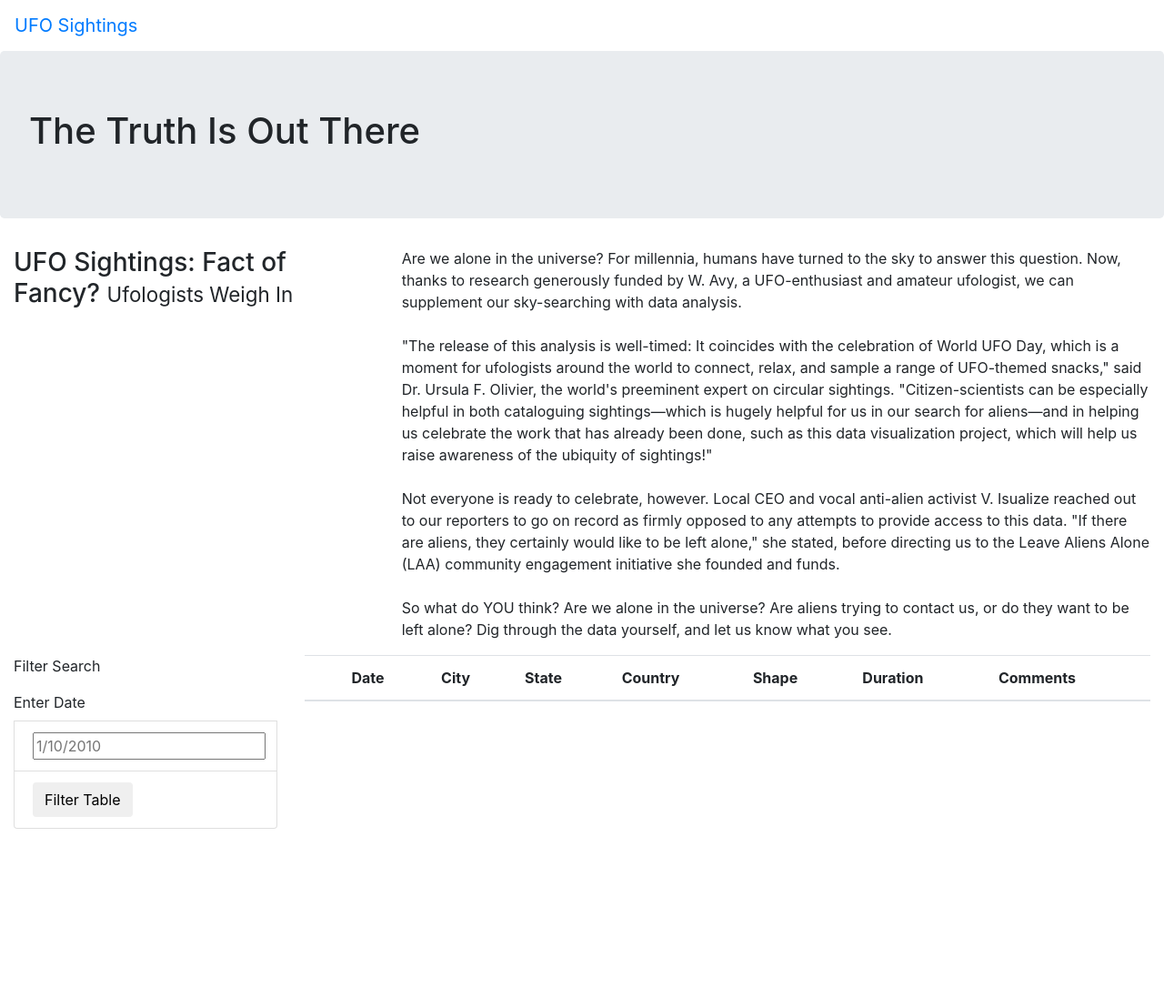
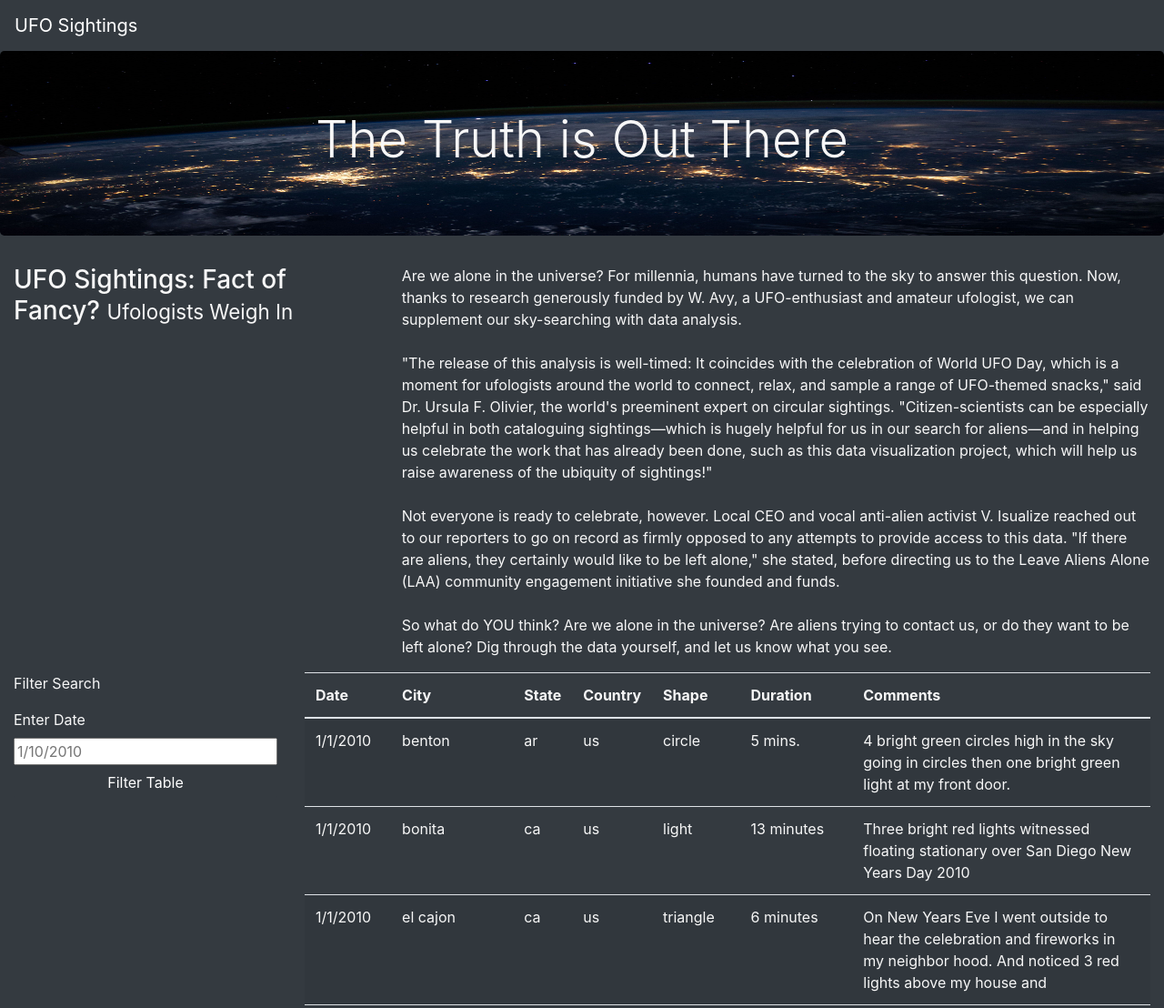
Before and after one commit to wprich/UFOs, a plain HTML site: page index.html in a window 1280 px wide. Shown: the top 1108 px of the page at 91% size. Before the commit the page ends 911 px from the top, so only its background shows below. Drawn offline with nearby package versions, Linux system fonts and the light colour scheme.

Commit message:
Added styles and coloring

```diff
--- a/index.html
+++ b/index.html
@@ -11,14 +11,15 @@
       integrity="sha384-Gn5384xqQ1aoWXA+058RXPxPg6fy4IWvTNh0E263XmFcJlSAwiGgFAW/dAiS6JXm"
       crossorigin="anonymous"
     />
+    <link rel="stylesheet" href="static/css/style.css">
 </head>
-<body>
+<body class="bg-dark">
     <div class="wrapper">
-        <nav class="navbar navbar-expand-lg">
+        <nav class="navbar navbar-dark bg-dark navbar-expand-lg">
             <a class="navbar-brand" href="index.html">UFO Sightings</a>
           </nav>
           <div class="jumbotron">
-            <h1>The Truth Is Out There</h1>
+            <h1 class="display-4">The Truth is Out There</h1>
           </div>
           <div class="container-fluid">
             <div class="row">
@@ -39,24 +40,23 @@
     <div class="container-fluid">
         <div class="row">
           <div class="col-md-3">
-            <form>
+            <form class="list-group bg-dark">
                 <p>Filter Search</p>
               </form>
-              <ul class="list-group">
+              <ul class="list-group bg-dark">
                 <label for="date">Enter Date</label>
             </ul>
-            <li class="list-group-item">
+            <li class="list-group bg-dark">
                 <input type="text" placeholder="1/10/2010" id="datetime" />
             </li>
-            <li class="list-group-item">
-                <button id="filter-btn" type="button" class="btn btn-default">Filter Table</button>
+            <li class="list-group bg-dark">
+                <button id="filter-btn" type="button" class="btn btn-dark">Filter Table</button>
             </li>
           </div>
           <div class="col-md-9">
             <table class="table table-striped">
               <thead>
                 <tr>
-                  <th>
                     <th>Date</th>
                     <th>City</th>
                     <th>State</th>
@@ -64,7 +64,6 @@
                     <th>Shape</th>
                     <th>Duration</th>
                     <th>Comments</th>
-                  </th>
                 </tr>
               </thead>
               <tbody></tbody>
@@ -72,5 +71,8 @@
           </div>
         </div>
       </div>
+      <script src="https://cdnjs.cloudflare.com/ajax/libs/d3/4.11.0/d3.js"></script>
+      <script src="static/js/data.js"></script>
+      <script src="static/js/app.js"></script>
 </body>
 </html>
--- a/static/css/style.css
+++ b/static/css/style.css
@@ -0,0 +1,8 @@
+body {
+    color: #f7f7f7;
+  }
+.jumbotron {
+    background-image: url("../images/nasa.jpg");
+    background-size: 100% 100%;
+    text-align: center;
+  }
```
Also changed, not shown: static/images/nasa.jpg (added).
